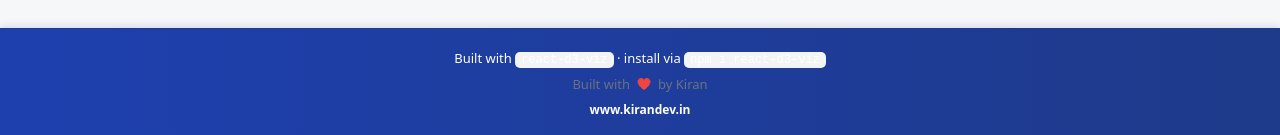
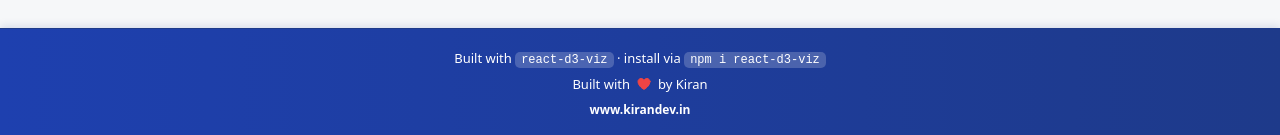
Before and after one commit to kiranb555/react-d3-viz-ui, a React (Vite) app: page / in a window 1280 px wide. Shown: the part 2514-2649 px from the top of the page. Built offline with nearby package versions, Linux system fonts and the light colour scheme.

Commit message:
fix: improve footer text color contrast - use white text and semi-transparent backgrounds

```diff
--- a/src/styles.css
+++ b/src/styles.css
@@ -234,9 +234,9 @@ body { margin: 0; background: var(--bg); }
 
 .footer { padding: 20px 28px; border-top: 1px solid #1e3a8a; color: white; font-size: 13px; text-align: center; background: linear-gradient(to right, #1e40af 0%, #1e3a8a 100%); box-shadow: 0 -2px 8px rgba(30, 58, 138, 0.15); }
 [data-theme="dark"] .footer { background: linear-gradient(to right, #1e293b 0%, #0f172a 100%); border-top-color: #334155; box-shadow: 0 -2px 8px rgba(0, 0, 0, 0.3); color: white; }
-.footer code { background: #f3f4f6; padding: 1px 6px; border-radius: 5px; font-size: 12px; }
-[data-theme="dark"] .footer code { background: #23273a; }
-.footer-heart { display: flex; align-items: center; justify-content: center; gap: 6px; margin-top: 8px; font-size: 13px; color: var(--muted); }
+.footer code { background: rgba(255, 255, 255, 0.2); padding: 1px 6px; border-radius: 5px; font-size: 12px; color: white; }
+[data-theme="dark"] .footer code { background: rgba(255, 255, 255, 0.15); color: white; }
+.footer-heart { display: flex; align-items: center; justify-content: center; gap: 6px; margin-top: 8px; font-size: 13px; color: white; }
 .heart-icon { width: 16px; height: 16px; color: #ef4444; fill: #ef4444; }
 .footer-contributor { margin-top: 8px; font-size: 12px; }
 .footer-link { color: white; text-decoration: none; font-weight: 600; transition: all 0.2s ease; }
```
